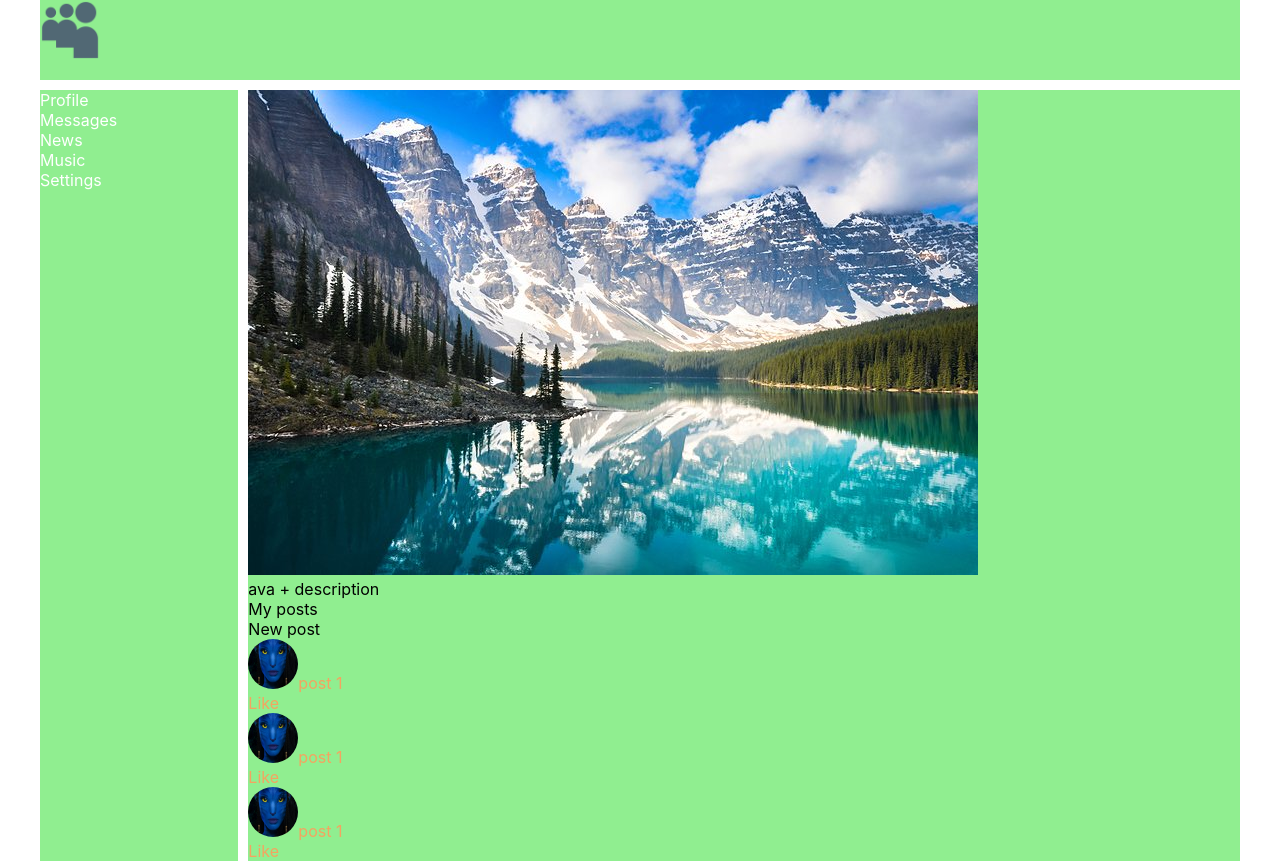
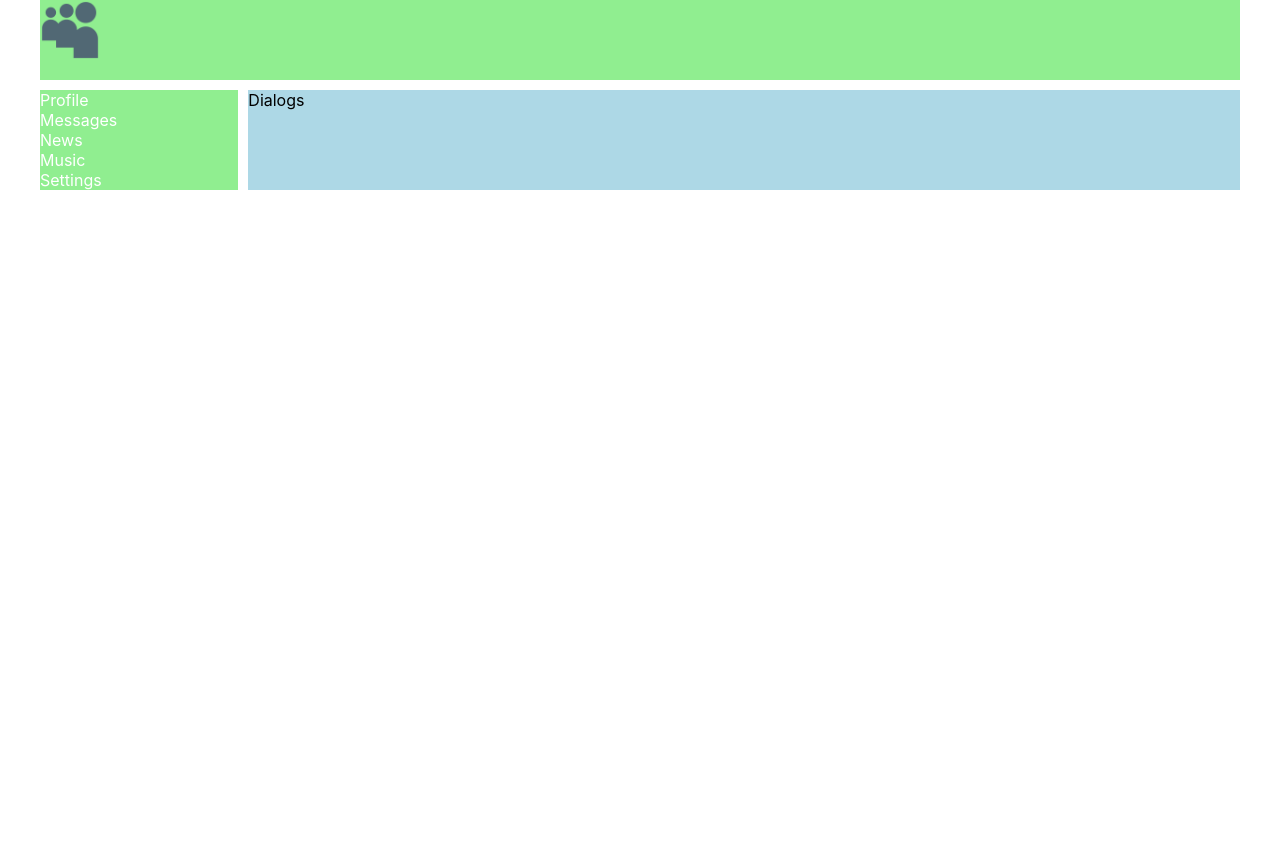
Before and after one commit to naumyshev/SocialNet, a React (Create React App) app: page / in a window 1280 px wide. After the commit the page ends 800 px from the top, so only its background shows below. Built offline with nearby package versions, Linux system fonts and the light colour scheme.

Commit message:
#18 completed

```diff
--- a/src/App.css
+++ b/src/App.css
@@ -12,3 +12,8 @@
     grid-template-columns: 2fr 10fr;
     grid-gap: 10px;
 }
+
+.app-wrapper-content {
+    grid-area: c;
+    background-color: lightblue;
+}
--- a/src/App.tsx
+++ b/src/App.tsx
@@ -4,6 +4,7 @@
 import {Header} from "./components/Header/Header";
 import {Navbar} from "./components/Navbar/Navbar";
 import {Profile} from "./components/Profile/Profile";
+import {Dialogs} from "./components/Dialogs/Dialogs";
 
 
 function App() {
@@ -11,7 +12,11 @@
         <div className="app-wrapper">
             <Header />
             <Navbar />
-            <Profile />
+            <div className="app-wrapper-content">
+                {/*<Profile />*/}
+                <Dialogs />
+            </div>
+
         </div>
     );
 }
--- /dev/null
+++ b/src/components/Dialogs/Dialogs.tsx
@@ -0,0 +1,10 @@
+import React from 'react';
+import s from './Dialogs.module.css'
+
+export const Dialogs = () => {
+    return (
+        <div>
+            Dialogs
+        </div>
+    );
+};
--- a/src/components/Profile/MyPosts/MyPosts.tsx
+++ b/src/components/Profile/MyPosts/MyPosts.tsx
@@ -11,9 +11,9 @@
             </div>
 
             <div className='posts'>
-                <Post />
-                <Post />
-                <Post />
+                <Post message='Hi! How are you?' likesCount={21} />
+                <Post message='My first post' likesCount={3}/>
+
 
             </div>
         </div>
--- a/src/components/Profile/MyPosts/Post/Post.tsx
+++ b/src/components/Profile/MyPosts/Post/Post.tsx
@@ -2,13 +2,18 @@
 import s from "./Post.module.css";
 import avatar from '../../../../pic/avatar1.jpg'
 
-export const Post = () => {
+type PostPropsType = {
+    message: string
+    likesCount: number
+}
+
+export const Post = (props: PostPropsType) => {
     return (
         <div className={s.item}>
             <img src={avatar} alt="" className={s.avatar}/>
-            post 1
+            {props.message}
             <div>
-                <span>Like</span>
+                <span>Like {props.likesCount}</span>
             </div>
 
 
--- a/src/components/Profile/Profile.tsx
+++ b/src/components/Profile/Profile.tsx
@@ -5,7 +5,7 @@
 
 export const Profile = () => {
     return (
-        <div className={s.content}>
+        <div>
             <div>
                 <img src={lake} alt=""/>
             </div>
```
Also changed, not shown: src/components/Dialogs/Dialogs.module.css (added). Lines whose indentation alone changed are shown as unchanged.
